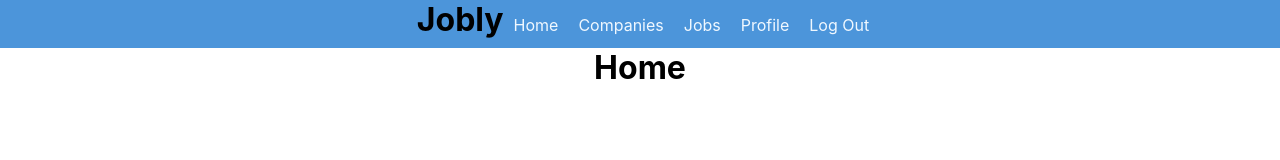
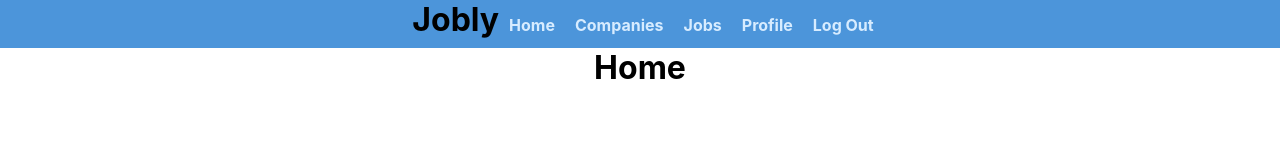
Before and after one commit to snstrong/react-jobly-frontend, a React (Create React App) app: page / in a window 1280 px wide. Shown: the top 160 px of the page. Built offline with nearby package versions, Linux system fonts and the light colour scheme; no server answers.

Commit message:
a tag to link, update css

```diff
--- a/src/CompanyCard.js
+++ b/src/CompanyCard.js
@@ -1,9 +1,11 @@
+import { Link } from "react-router-dom";
+
 function CompanyCard(company, key) {
   return (
     <div className="CompanyCard" id={company.company.handle}>
-      <a href={`/companies/${company.company.handle}`}>
+      <Link to={`/companies/${company.company.handle}`}>
         <h3>{company.company.name}</h3>
-      </a>
+      </Link>
       <p>{company.company.description}</p>
       {company.company.numEmployees && (
         <p>{company.company.numEmployees} employees</p>
--- a/src/Nav.css
+++ b/src/Nav.css
@@ -21,16 +21,17 @@
   margin: 10px;
 }
 
-a {
+.Nav > ul > li > a {
   text-decoration: none;
+  color: #d7ecff;
+  font-weight: bold;
+}
+
+.Nav > ul > li > a:focus,
+.Nav > ul > li > a:hover {
   color: aliceblue;
 }
 
-a:focus,
-a:hover {
-  font-weight: bold;
-}
-
-a:active {
+.Nav > ul > li > a:active {
   color: rgb(126, 182, 233);
 }
--- a/src/Nav.js
+++ b/src/Nav.js
@@ -1,5 +1,5 @@
 import React from "react";
-import { Link, NavLink } from "react-router-dom";
+import { NavLink } from "react-router-dom";
 import "./Nav.css";
 
 function Nav() {
```
